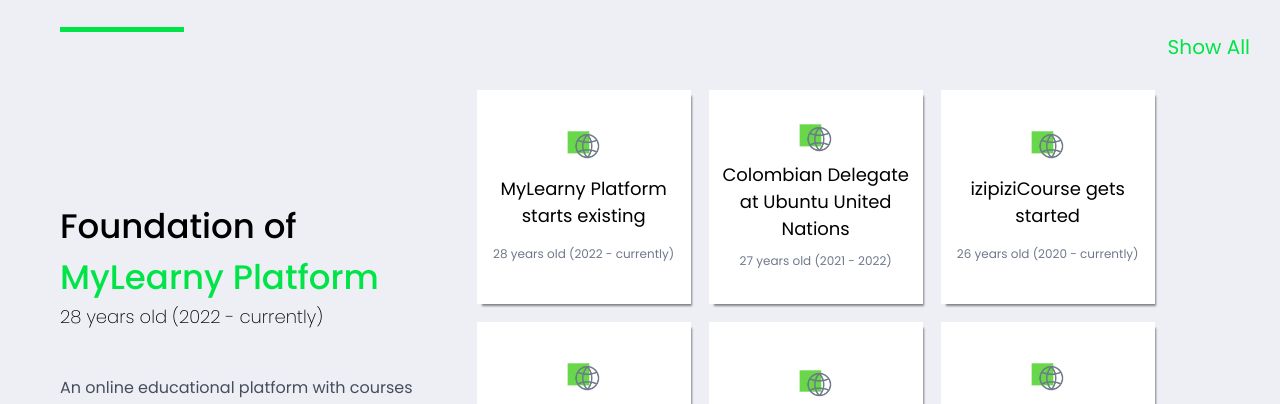
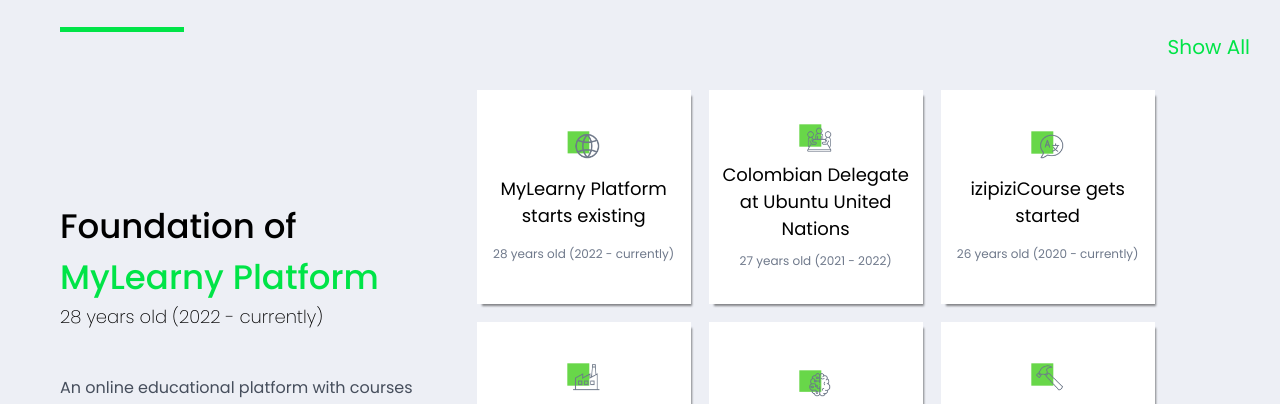
Before and after one commit to emacaz/emanuelcastillo, a plain HTML site: page index.html in a window 1280 px wide. Shown: the part 2024-2428 px from the top of the page. Drawn offline with Linux system fonts and the light colour scheme.

Commit message:
adding icons for experience section

```diff
--- a/index.html
+++ b/index.html
@@ -177,7 +177,7 @@
 
                     <div class="experience-description-item">
                         <a href="" class="experience-item-container">
-                            <img src="static/images/global-icon.png" alt="icon">
+                            <img src="static/images/meeting-icon.png" alt="icon">
                             <p class="experience-leyenda-title">Colombian Delegate at Ubuntu United Nations</p>
                             <p class="experience-time">27 years old (2021 - 2022)</p>
                         </a>
@@ -193,7 +193,7 @@
 
                     <div class="experience-description-item">
                         <a href="" class="experience-item-container">
-                            <img src="static/images/global-icon.png" alt="icon">
+                            <img src="static/images/language-icon.png" alt="icon">
                             <p class="experience-leyenda-title">izipiziCourse gets started</p>
                             <p class="experience-time">26 years old (2020 - currently)</p>
                         </a>
@@ -209,7 +209,7 @@
 
                     <div class="experience-description-item">
                         <a href="" class="experience-item-container">
-                            <img src="static/images/global-icon.png" alt="icon">
+                            <img src="static/images/factory-icon.png" alt="icon">
                             <p class="experience-leyenda-title">Founded my first Company</p>
                             <p class="experience-time">24 years old (2018 - 2020)</p>
                         </a>
@@ -225,7 +225,7 @@
 
                     <div class="experience-description-item">
                         <a href="" class="experience-item-container">
-                            <img src="static/images/global-icon.png" alt="icon">
+                            <img src="static/images/brain-icon.png" alt="icon">
                             <p class="experience-leyenda-title">Learning era...</p>
                             <p class="experience-time">21 years old (2015 - 2017)</p>
                         </a>
@@ -241,7 +241,7 @@
 
                     <div class="experience-description-item">
                         <a href="" class="experience-item-container">
-                            <img src="static/images/global-icon.png" alt="icon">
+                            <img src="static/images/hammer-icon.png" alt="icon">
                             <p class="experience-leyenda-title">Entrepreneurship gets started</p>
                             <p class="experience-time">19 years old (2013 - 2015)</p>
                         </a>
@@ -257,7 +257,7 @@
 
                     <div class="experience-description-item hidden-experience-desktop">
                         <a href="" class="experience-item-container">
-                            <img src="static/images/global-icon.png" alt="icon">
+                            <img src="static/images/double-graduation-icon.png" alt="icon">
                             <p class="experience-leyenda-title">Graduated as a Technologist</p>
                             <p class="experience-time">17 years old (2011 - 2013)</p>
                         </a>
@@ -273,7 +273,7 @@
 
                     <div class="experience-description-item hidden-experience-desktop">
                         <a href="" class="experience-item-container">
-                            <img src="static/images/global-icon.png" alt="icon">
+                            <img src="static/images/graduation-icon.png" alt="icon">
                             <p class="experience-leyenda-title">High School Graduation</p>
                             <p class="experience-time">15 years old (2009)</p>
                         </a>
@@ -289,7 +289,7 @@
 
                     <div class="experience-description-item hidden-experience-desktop">
                         <a href="" class="experience-item-container">
-                            <img src="static/images/global-icon.png" alt="icon">
+                            <img src="static/images/cookies-icon.png" alt="icon">
                             <p class="experience-leyenda-title">Sale of sweets</p>
                             <p class="experience-time">13 years old (2007)</p>
                         </a>
@@ -305,7 +305,7 @@
 
                     <div class="experience-description-item hidden-experience-desktop">
                         <a href="" class="experience-item-container">
-                            <img src="static/images/global-icon.png" alt="icon">
+                            <img src="static/images/ice-cream-icon.png" alt="icon">
                             <p class="experience-leyenda-title">Sale of "refrescos"</p>
                             <p class="experience-time">10 years old (2004)</p>
                         </a>
```
Also changed, not shown: static/images/brain-icon.png (added), static/images/cookies-icon.png (added), static/images/double-graduation-icon.png (added), static/images/factory-icon.png (added), static/images/graduation-icon.png (added), static/images/hammer-icon.png (added), static/images/ice-cream-icon.png (added), static/images/language-icon.png (added), static/images/meeting-icon.png (added).
